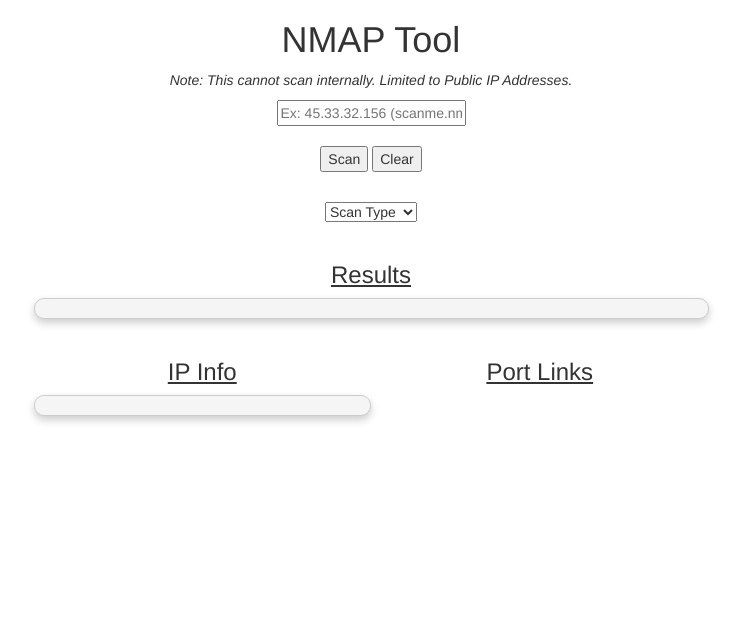
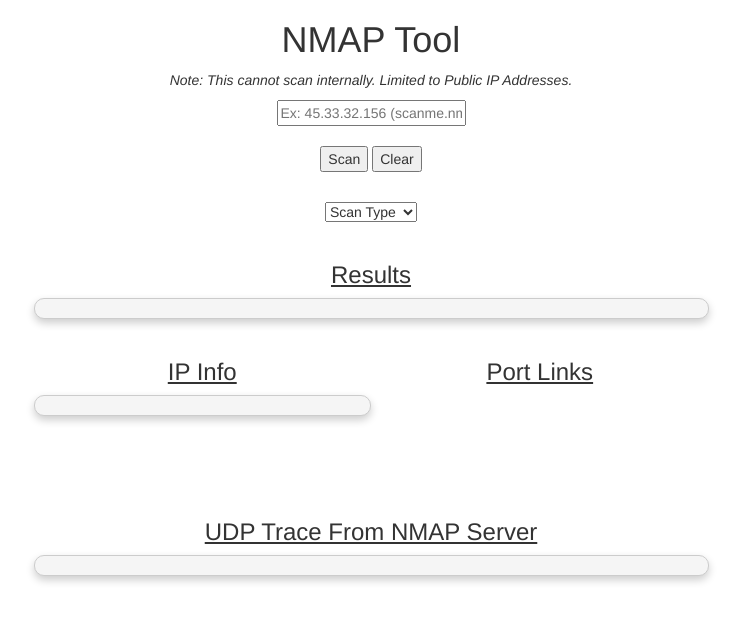
Before and after one commit to turnipsoup/nmap_tool, a plain HTML site: page index.html in a window 1280 px wide. Both pictures are taken after a click on the button "Clear". Shown: the whole page, without its empty margins (269-1011 px from the left). Drawn offline with nearby package versions, Linux system fonts and the light colour scheme.

Commit message:
v1.02 does UDP trace

```diff
--- a/index.html
+++ b/index.html
@@ -47,4 +47,16 @@
      </div>
      <br>
      <br>
+     <br>
+     <br>
+     <br>
+     <br>
+     <br>
+     <br>
+     <div class="trace-div">
+       <u><h3 class="text-center">UDP Trace From NMAP Server</h3></u>
+       <pre class="trace-info card-effect"></pre>
+     </div>
+     <br>
+     <br>
 </body>
--- a/new_tool.css
+++ b/new_tool.css
@@ -46,3 +46,15 @@ body {
 .links {
   border-radius: 10px;
 }
+
+.trace-div {
+  width: 675px;
+  position: relative;
+  float: bottom;
+  margin: auto;
+}
+
+.trace-info {
+  border-radius: 10px;
+  width: 675px;
+}
--- a/new_tool.js
+++ b/new_tool.js
@@ -2,6 +2,7 @@ var hostnameAddr = location.hostname // Gets originating hostname of the webserv
 
 var hostUrl = 'http://' + hostnameAddr + ':3000' // This needs to be active on the live server. Do not use the static version below in production
 
+// var hostUrl = "http://phonetools.net:3000" // This is a static version for testing. I host this site myself for myself.
 
 function clicker() {
     // console.log('Debug |Test') // Test function functionality
@@ -43,7 +44,27 @@ function clicker() {
     }, "jsonp")
 
 
+
+
+    var hostUrlTwo = 'http://' + hostnameAddr + ':3000/udp'
+    var ipDataTwo = $('.test-box').val(); // Set data to send in GET request
+    var sendObjTwo = {
+        "ip": ipDataTwo,
+    }
+    //console.log('Debug |' + 'Request URL: ' + hostUrl);
+    //console.log('Debug |' + 'Send data: ' + sendData);
+    $('.trace-info').append("Tracing tracing tracing...")
+    $('.trace-info').append("<br>")
+    $.get( hostUrlTwo, sendObjTwo).done(function(data) {
+        //console.log(data)
+        $('.trace-info').append(data)
+
+
+    })
+
+
 }
+
 
 function clearOut() {
   $( ".output" ).html('')
@@ -51,4 +72,5 @@ function clearOut() {
   $(".test-box").val('')
   $( ".ip-info" ).html('')
   $(".links").html("")
+  $(".trace-info").html("")
 } // Clears out the output fields.
```
